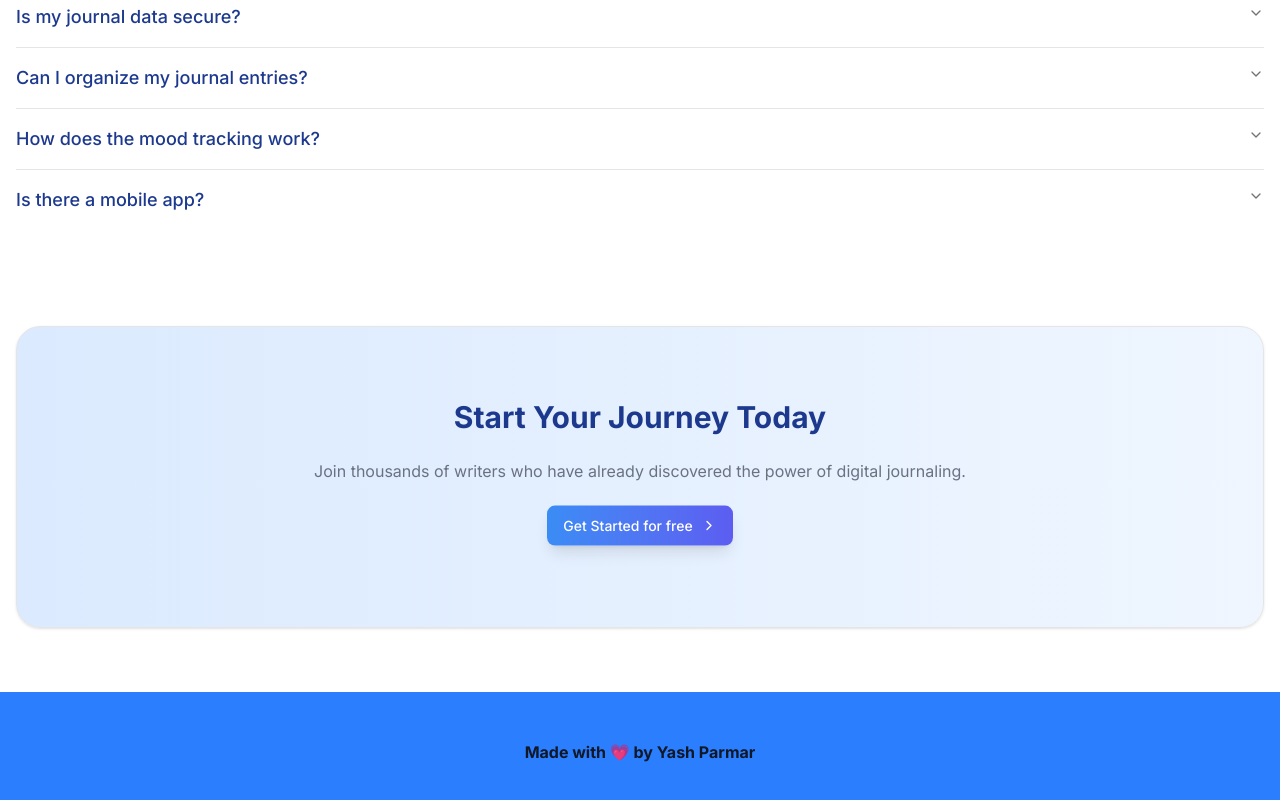
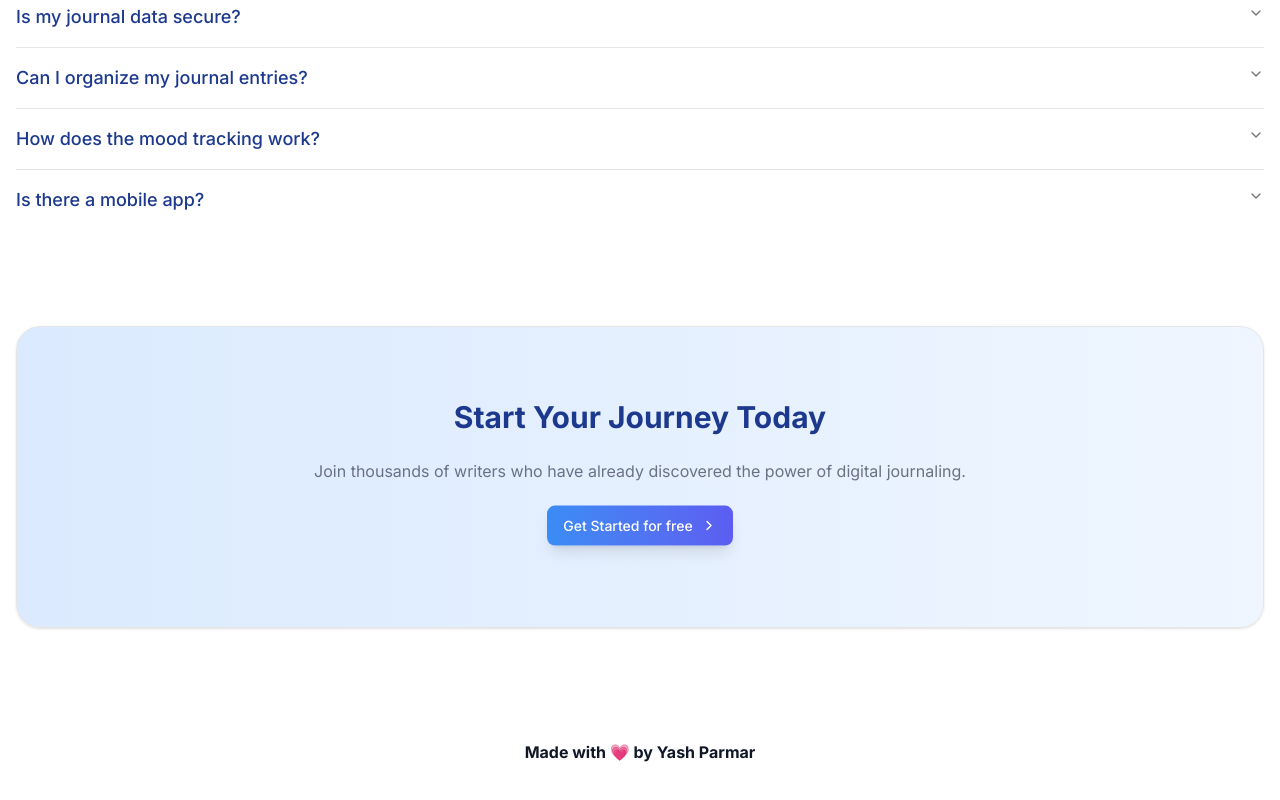
Before and after one commit to Yashpsct010/Reveal-Journal-App, a Next.js app: page / in a window 1280 px wide. Shown: the part 2310-3110 px from the top of the page. Built offline with nearby package versions, Linux system fonts and the light colour scheme; no server answers.

Commit message:
Update footer styles in layout component for improved aesthetics and consistency.

```diff
--- a/app/layout.jsx
+++ b/app/layout.jsx
@@ -21,8 +21,8 @@ export default function RootLayout({ children }) {
         <main className="min-h-screen">{children}</main>
         <Toaster position="bottom-right" richColors />
         <footer>
-          <div className="bg-blue-500 text-white font-bold py-12 bg-opacity-10">
-            <p className="mx-auto px-4 text-center text-gray-900">Made with 💗 by Yash Parmar</p>
+          <div className="bg-white font-bold py-12 bg-opacity-10">
+            <p className="mx-auto px-4 font-bold text-center text-gray-900">Made with 💗 by Yash Parmar</p>
           </div>
         </footer>
       </body>
```
